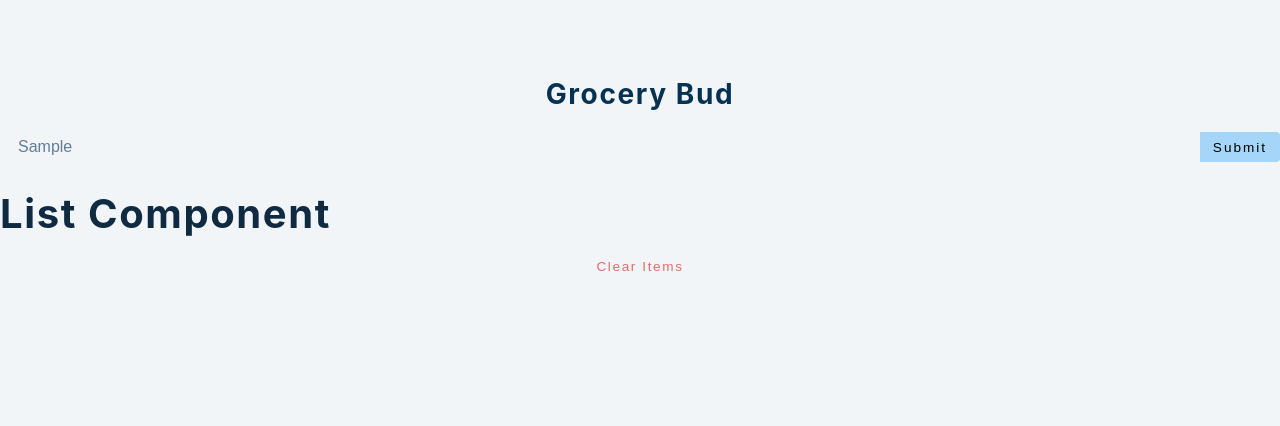
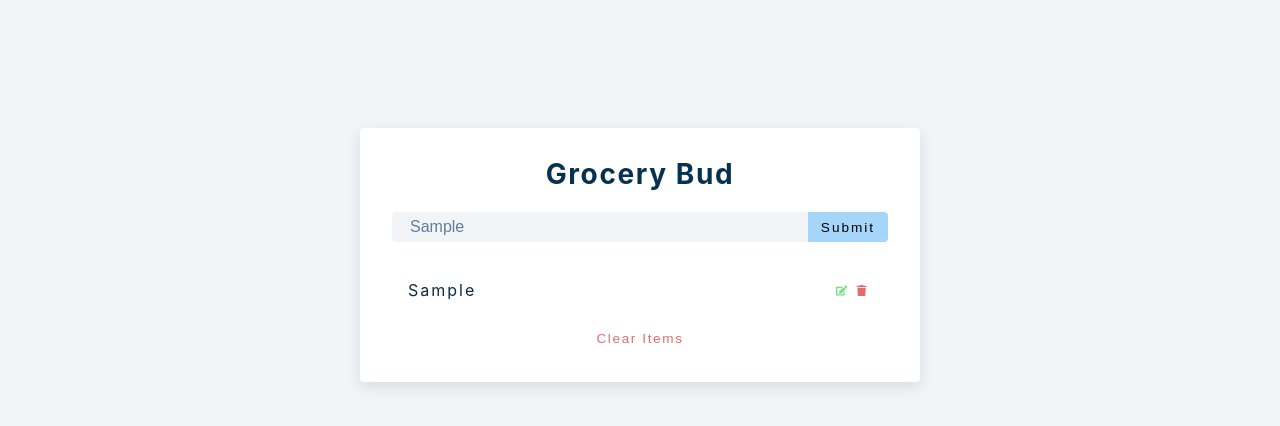
Before and after one commit to rezmalek/grocery-bud, a React (Create React App) app: page / in a window 1280 px wide. Both pictures are taken after typing "Sample" into the empty fields and a click on the button "Submit". Shown: the top 426 px of the page. Built offline with nearby package versions, Linux system fonts and the light colour scheme.

Commit message:
add items

```diff
--- a/src/App.js
+++ b/src/App.js
@@ -6,16 +6,24 @@ function App() {
   const [item, setItem] = useState('');
   const [list, setList] = useState([]);
   const [isEditing, setIsEditing] = useState(false);
-  const [EditID, setEditID] = useState(null);
+  const [editID, setEditID] = useState(null);
   const [alert, setAlert] = useState({ show: false, message: '', type: '' });
 
   const handleSubmit = (event) => {
     event.preventDefault();
+    if (!item) {
+      // alert
+    } else if (item && isEditing) {
+    } else {
+      const newItem = { title: item, id: new Date().getTime().toString() };
+      setList([...list, newItem]);
+      setItem('');
+    }
   };
 
   return (
-    <section className='section center' onSubmit={handleSubmit}>
-      <form className='grocery-form'>
+    <section className='section-center'>
+      <form className='grocery-form' onSubmit={handleSubmit}>
         {alert.show && <Alert />}
         <h3>grocery bud</h3>
         <div className='form-control'>
@@ -23,18 +31,20 @@ function App() {
             type='text'
             className='grocery'
             placeholder='e.g. milk'
-            value={item}
+            vlaue={item}
             onChange={(event) => setItem(event.target.value)}
           />
-          <button className='submit-btn'>
+          <button type='submit' className='submit-btn'>
             {isEditing ? 'edit' : 'submit'}
           </button>
         </div>
       </form>
-      <div className='grocery-container'>
-        <List />
-        <button className='clear-btn'>clear items</button>
-      </div>
+      {list.length > 0 && (
+        <div className='grocery-container'>
+          <List items={list} />
+          <button className='clear-btn'>Clear Items</button>
+        </div>
+      )}
     </section>
   );
 }
--- a/src/List.js
+++ b/src/List.js
@@ -1,7 +1,27 @@
 import React from 'react';
 import { FaEdit, FaTrash } from 'react-icons/fa';
-const List = () => {
-  return <h2>list component</h2>;
+
+const List = ({ items }) => {
+  return (
+    <div className='grocery-list'>
+      {items.map((item) => {
+        const { id, title } = item;
+        return (
+          <article className='grocery-item' key={id}>
+            <p className='title'>{title}</p>
+            <div className='button-container'>
+              <button className='edit-btn' type='button'>
+                <FaEdit />
+              </button>
+              <button className='delete-btn' type='button'>
+                <FaTrash />
+              </button>
+            </div>
+          </article>
+        );
+      })}
+    </div>
+  );
 };
 
 export default List;
```
